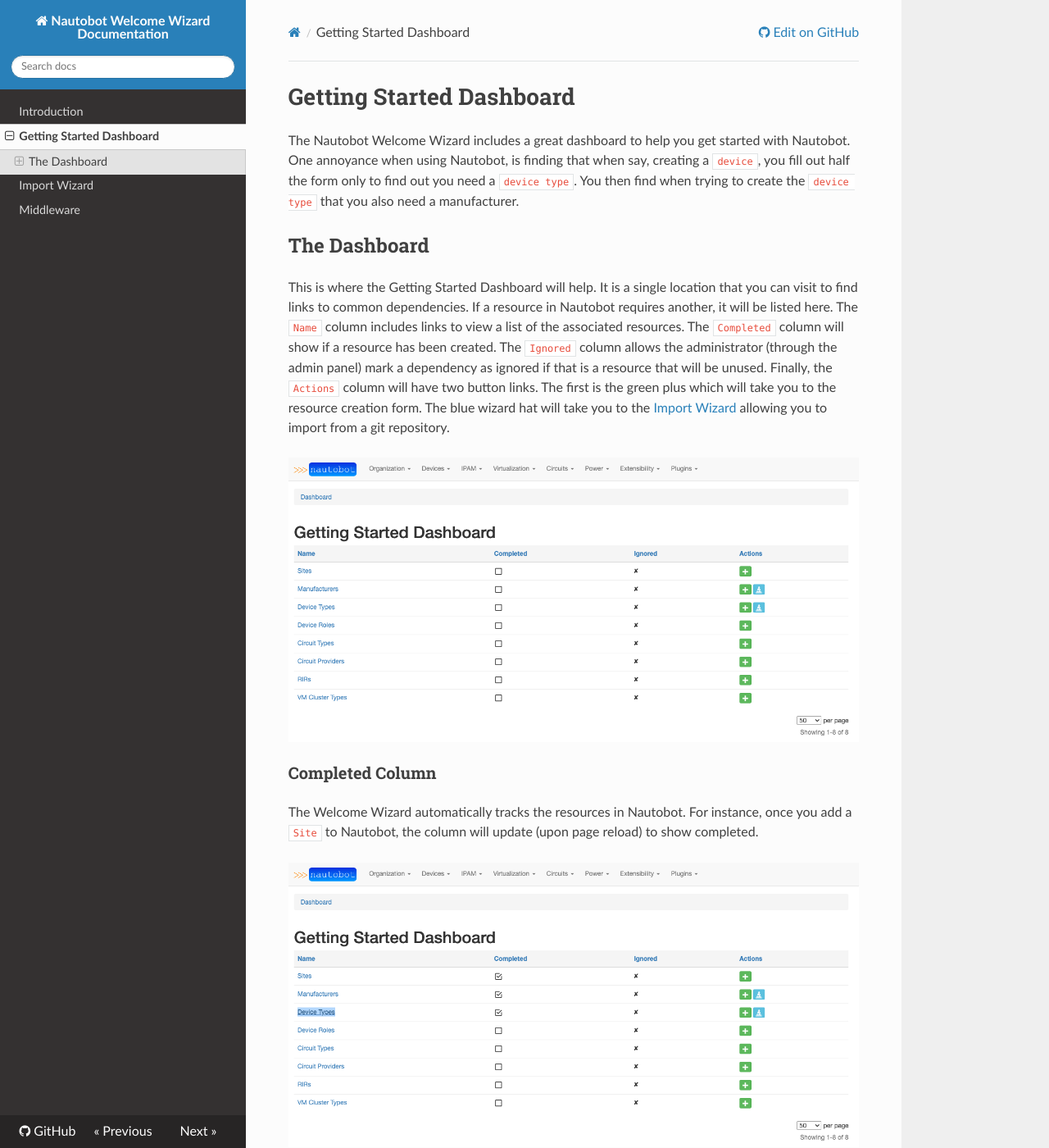
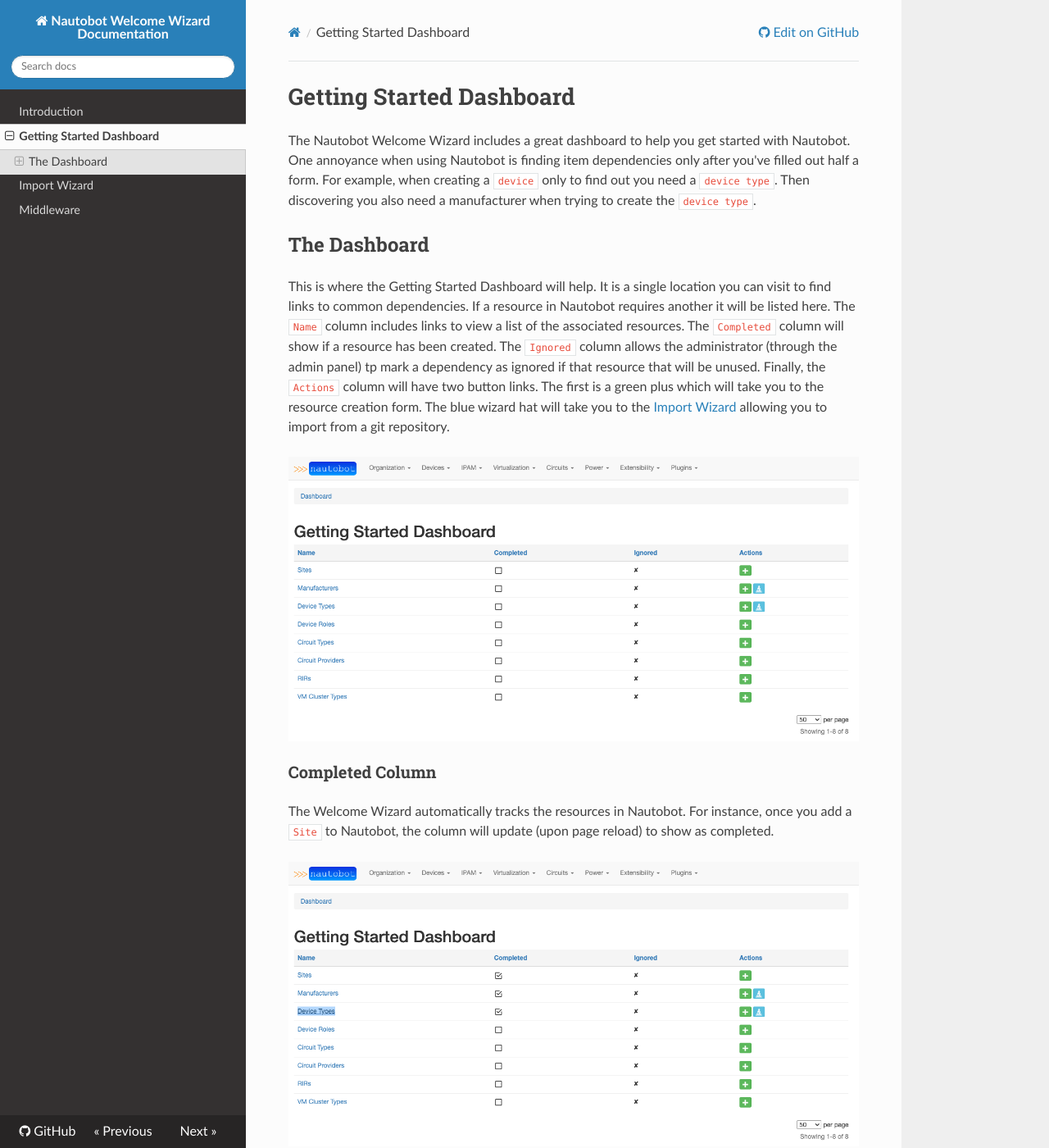
Before and after one commit to nautobot/nautobot-app-welcome-wizard, an MkDocs documentation site: the page built from docs/dashboard.md, in a window 1280 px wide and 1400 px high. Shown: the whole window at 82% size. Built offline with MkDocs 1.6.1, drawn with Linux system fonts in a browser that asks for light colours; nearby versions of some CDN libraries; some of the changed text lies outside the part shown.

Commit message:
grammar changes and wording adjustments

```diff
--- a/docs/dashboard.md
+++ b/docs/dashboard.md
@@ -1,34 +1,34 @@
 # Getting Started Dashboard
 
-The Nautobot Welcome Wizard includes a great dashboard to help you get started with Nautobot. One annoyance when using Nautobot, is finding that when say, creating a `device`, you fill out half the form only to find out you need a `device type`.  You then find when trying to create the `device type` that you also need a manufacturer.
+The Nautobot Welcome Wizard includes a great dashboard to help you get started with Nautobot. One annoyance when using Nautobot is finding item dependencies only after you've filled out half a form. For example, when creating a `device` only to find out you need a `device type`. Then discovering you also need a manufacturer when trying to create the `device type`.
 
 ## The Dashboard
 
-This is where the Getting Started Dashboard will help. It is a single location that you can visit to find links to common dependencies. If a resource in Nautobot requires another, it will be listed here. The `Name` column includes links to view a list of the associated resources. The `Completed` column will show if a resource has been created. The `Ignored` column allows the administrator (through the admin panel) mark a dependency as ignored if that is a resource that will be unused. Finally, the `Actions` column will have two button links. The first is the green plus which will take you to the resource creation form. The blue wizard hat will take you to the [Import Wizard](import_wizard.md) allowing you to import from a git repository.
+This is where the Getting Started Dashboard will help. It is a single location you can visit to find links to common dependencies. If a resource in Nautobot requires another it will be listed here. The `Name` column includes links to view a list of the associated resources. The `Completed` column will show if a resource has been created. The `Ignored` column allows the administrator (through the admin panel) tp mark a dependency as ignored if that resource that will be unused. Finally, the `Actions` column will have two button links. The first is a green plus which will take you to the resource creation form. The blue wizard hat will take you to the [Import Wizard](import_wizard.md) allowing you to import from a git repository.
 
 ![Getting Started Dashboard](./img/getting_started_dashboard.png)
 
 ### Completed Column
 
-The Welcome Wizard automatically tracks the resources in Nautobot.  For instance, once you add a `Site` to Nautobot,
-the column will update (upon page reload) to show completed.
+The Welcome Wizard automatically tracks the resources in Nautobot. For instance, once you add a `Site` to Nautobot,
+the column will update (upon page reload) to show as completed.
 
 ![Dashboard with Completions](./img/getting_started_dashboard_with_completions.png)
 
 ### Ignored Column
 
-Tracking fields that are ignored are done through the Django Admin Panel. Log into the admin panel and navigate to `Merlin`.
+Tracking fields that are ignored are done through the Django Admin Panel. Log into the admin panel and navigate to `Merlin` under the `Nautobot Welcome Wizard` heading.
 
 ![Navigate to Merlin](./img/Merlin_admin_navigation.png)
 
-Next you will choose the `Merlin` field you would like to change. You can click on the Name field to edit.
+Next choose the `Merlin` field you would like to change. You can click on the Name field to edit.
 
 ![Select Merlin Field](./img/merlin_admin_selection.png)
 
-Once selected, you will check the `Ignored` checkbox and then `Save`. In the example below, we are ignoring the RIRs.
+Once selected, check the `Ignored` checkbox and then `Save`. In the example below, we are ignoring the RIRs.
 
 ![Ignored Field](./img/merlin_admin_ignored.png)
 
-Navigate back to the Getting Started Dashboard, you will now see that your field is marked as ignored.
+Navigate back to the Getting Started Dashboard to see that your field is marked as ignored.
 
 ![Ignored Dashboard](./img/getting_started_dashboard_with_ignored.png)
```
Also changed, not shown: README.md (+11 -11 lines), docs/git_datasource.md (+2 -3 lines), docs/import_wizard.md (+3 -3 lines), docs/index.md (+2 -2 lines), docs/middleware.md (+2 -2 lines).
